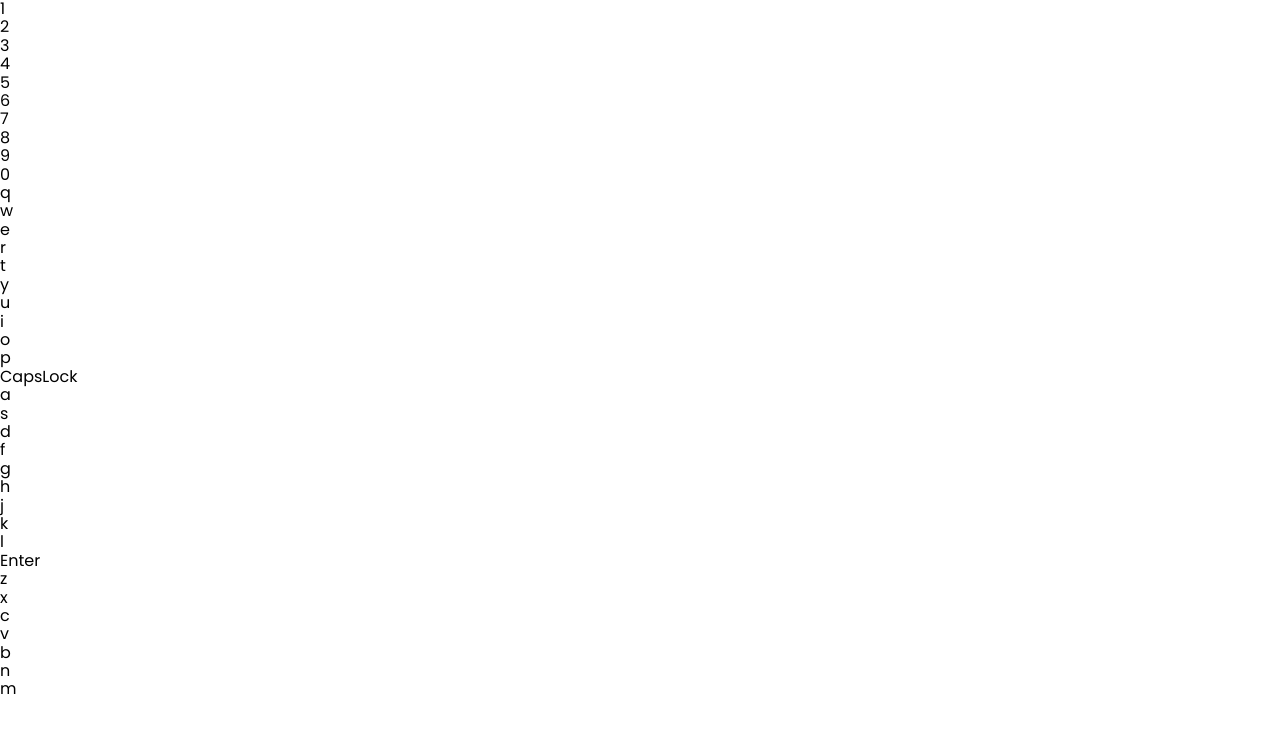
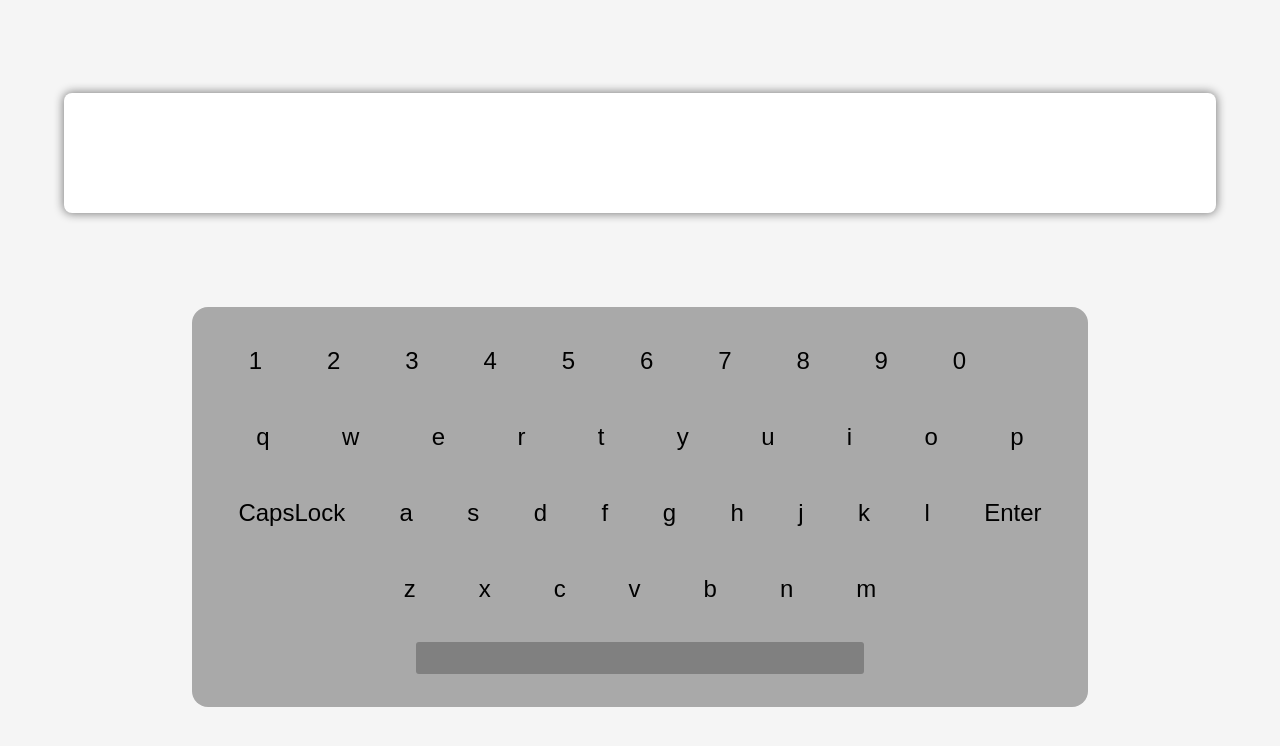
Before and after one commit to rahulvr29/Virtual-Keyboard, a plain HTML site: page index.html in a window 1280 px wide. Drawn offline with Linux system fonts and the light colour scheme.

Commit message:
css code

```diff
--- a/style/style.css
+++ b/style/style.css
@@ -13,49 +13,75 @@ html {
   font-size: 16px;
   scroll-behavior: smooth;
 }
-
-body {
-  font-family: 'Poppins', sans-serif;
-  background-color: #fff;
+body{
+  margin: 0;
+  padding: 0;
+  box-sizing: border-box;
+  background-color: whitesmoke;
+  font-family: sans-serif;
+  display: flex;
+  flex-direction: column;
+  align-items: center;
+  justify-content: space-evenly;
+  height: 100vh;
+  font-size: 1.5rem;
 }
 
-/* global css */
-img {
-  width: 100%;
-  height: auto;
-  -o-object-fit: contain;
-  object-fit: contain;
+.textContainer{
+  height: 15vh;
+  width: 90vw;
+  background: white;
+  border-radius: 0.5rem;
+  box-shadow: 0 0 10px 1px grey;
+  outline: none;
+  padding: 2rem;
+  overflow-y: scroll;
+  display: flex;
+  flex-direction: column-reverse;
 }
 
-a {
-  text-decoration: none;
+.keyboard{
+  display: flex;
+  flex-direction: column;
+  justify-content: space-evenly;
+  height: 50vh;
+  width: 70vw;
+  background-color: darkgrey;
+  border-radius: 1rem;
 }
 
-li {
-  list-style: none;
+.row{
+  display: flex;
+  justify-content: space-evenly;
+  align-items: center;
 }
 
-.container {
-  max-width: 1140px;
-  margin: 0 auto;
-  padding-left: 1rem;
-  padding-right: 1rem;
+.last{
+  width: 65%;
+  margin: 0 auto ;
 }
 
-.btn {
-  display: inline-block;
-  border-radius: 8px;
-  padding: 0.4rem 1.4rem;
-  margin-top: 0.5rem;
-  text-transform: capitalize;
-  font-size: 1.2rem;
-  font-weight: 500;
+.space{
+  background:grey;
+  width: 50%;
+  height: 2rem;
+}
+
+.key{
   cursor: pointer;
-  /* customize */
-  background-color: #1c2042;
-  color: white;
-  border: 2px solid #1c2042;
+  padding: 0.5rem;
+  border-radius: 3px;
+
 }
+
+.key:active{
+  background: lightgrey;
+}
+
+.active{
+  background-color: whitesmoke;
+}
+
 
 @media screen and (min-width: 576px) {
 }
```
